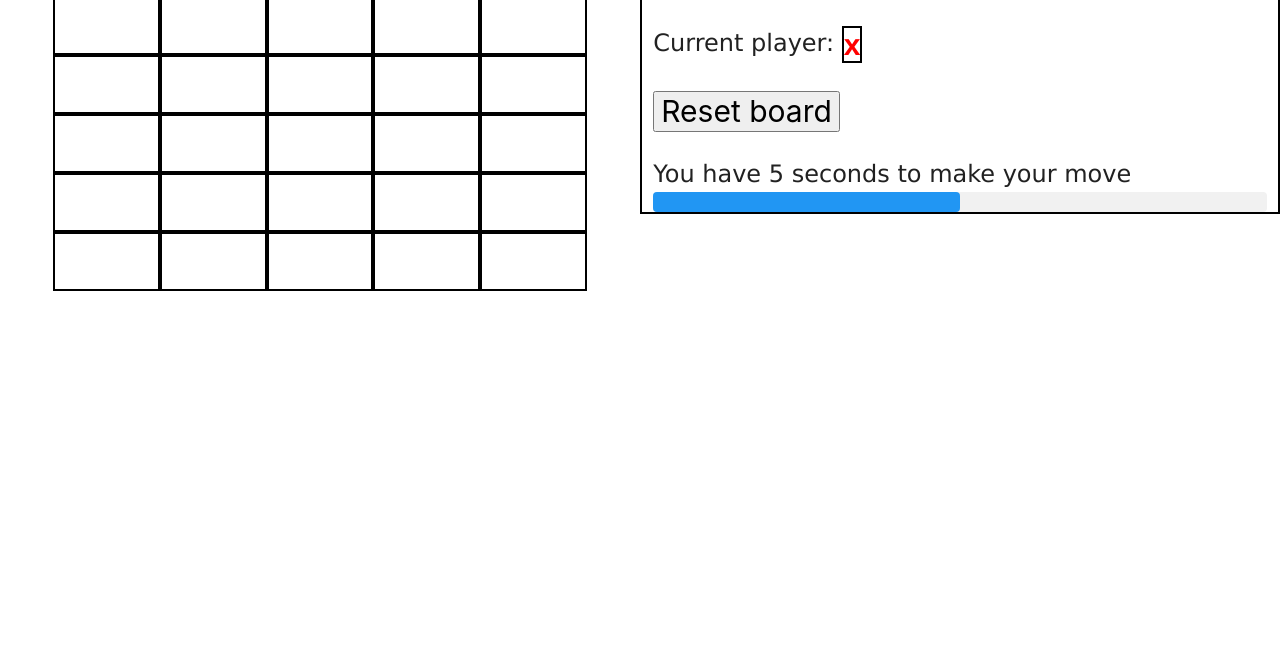
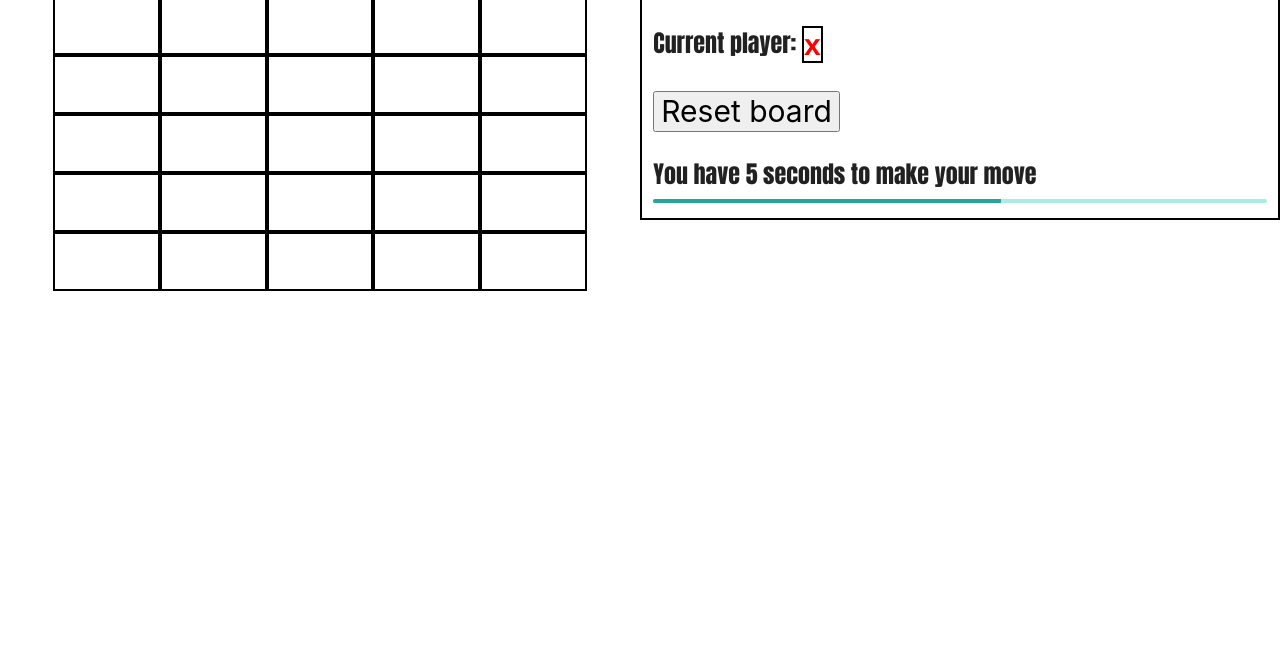
Before and after one commit to lorecoro/tictactoe, a website built with Parcel: page index.html in a window 1280 px wide. Shown: the part 140-800 px from the top of the page. Built offline with nearby package versions, Linux system fonts and the light colour scheme.

Commit message:
progress bar

```diff
--- a/index.html
+++ b/index.html
@@ -5,7 +5,6 @@
 	<title>Tic Tac Toe</title>
     <meta charset="UTF-8" />
     <meta name="viewport" content="width=device-width, initial-scale=1.0">
-    <link rel="stylesheet" href="https://www.w3schools.com/w3css/4/w3.css">
     <link rel="stylesheet" href="https://cdnjs.cloudflare.com/ajax/libs/materialize/1.0.0/css/materialize.min.css">
     <link rel="stylesheet" type="text/css" href="src/styles.css" />
 </head>
@@ -20,8 +19,8 @@
             <p id="message"></p>
             <div id="timer">
                 You have <span id="time-left">10</span> seconds to make your move
-                <div class="w3-light-grey w3-round">
-                    <div id="progress-bar" class="w3-container w3-round w3-blue" style="width:100%"></div>
+                <div class="progress">
+                    <div id="progress-bar" class="determinate" style="width: 70%"></div>
                 </div>
             </div>
         </div>
```
